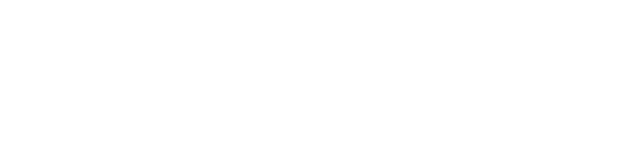
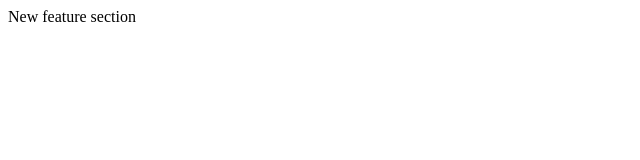
Before and after one commit to Faith-254-UI/GitPractice, a plain HTML site: page index.html in a window 1280 px wide. Shown: the whole page, without its empty margins (0-640 px from the left). Drawn offline with Linux system fonts and the light colour scheme.

Commit message:
Add feature section in HTML

```diff
--- a/index.html
+++ b/index.html
@@ -1 +1,2 @@
 <DOCTYPE html>
+<p>New feature section</p>
```
